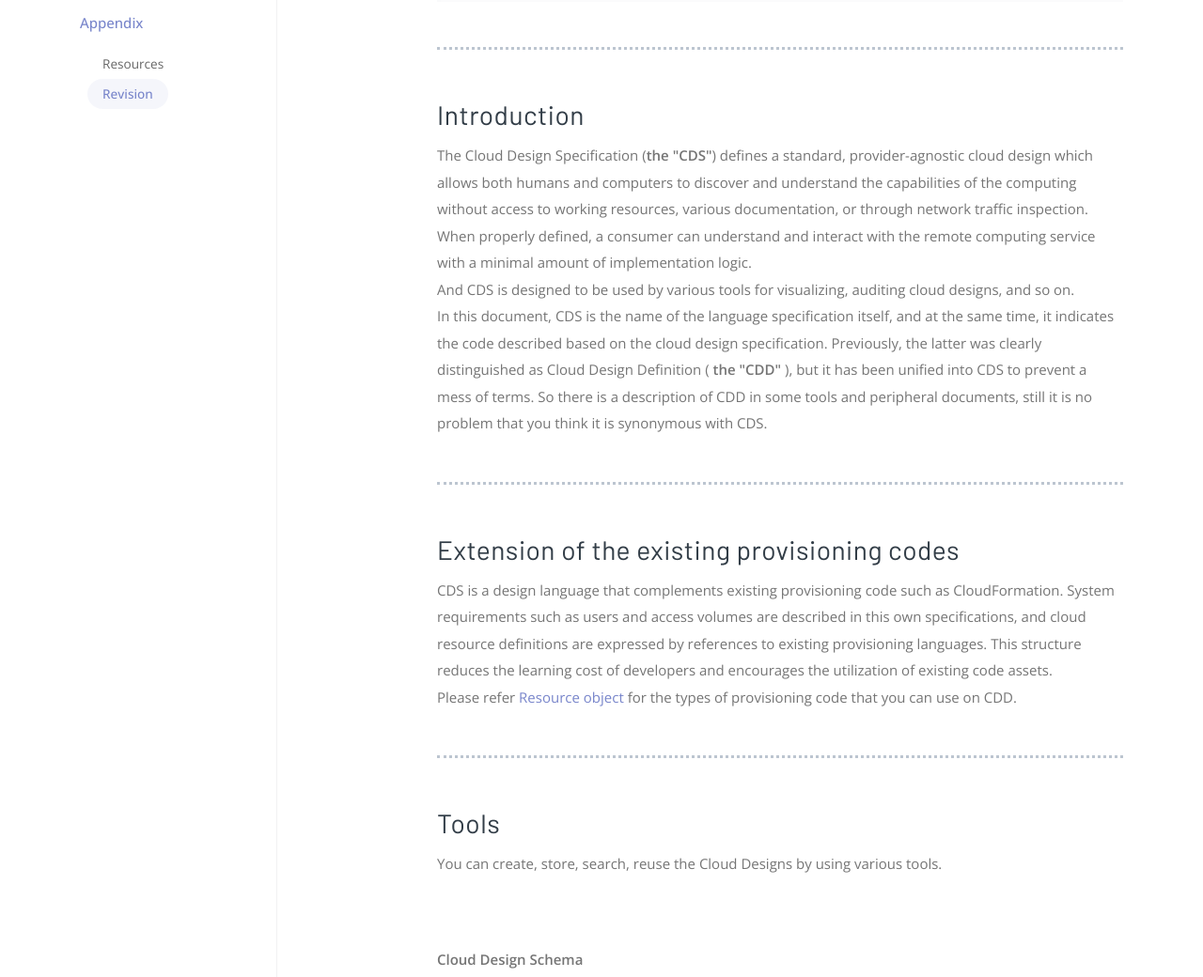
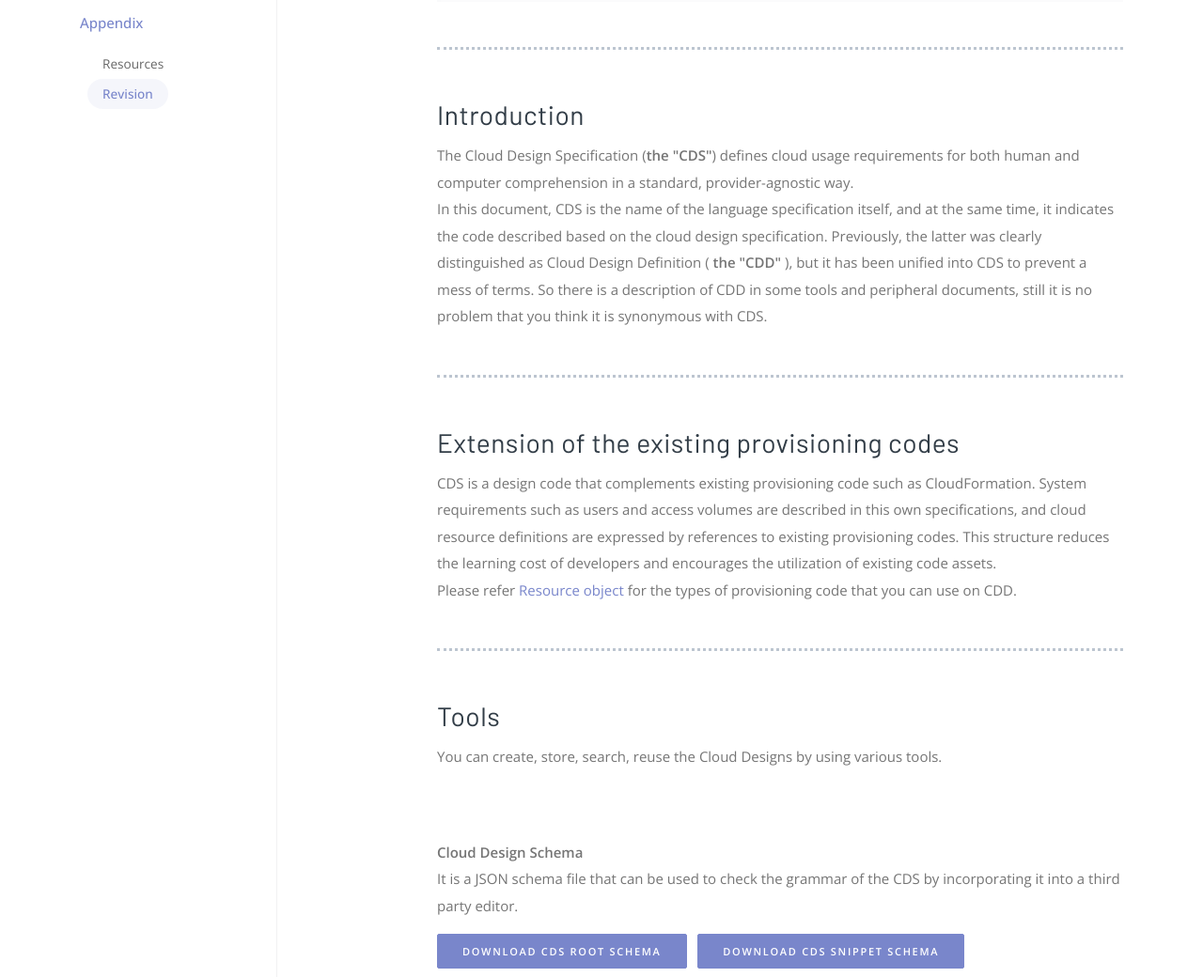
Before and after one commit to reindeer-project/CloudDesignSpecification, a plain HTML site: page index.html in a window 1280 px wide. Shown: the part 759-1799 px from the top of the page at 94% size. Drawn offline with nearby package versions, Linux system fonts and the light colour scheme.

Commit message:
Fixed some expressions.　There is no change in the specifications themselves.

```diff
--- a/index.html
+++ b/index.html
@@ -65,7 +65,7 @@
       <div class="row">
         <div class="col-sm-12 col-md-8" style="text-align:center">
           <h1>Cloud Design Specification (CDS)</h1>
-          <p class="lead">Design code for defining cloud usage requirements.</p>
+          <p class="lead">Code for defining cloud usage requirements</p>
           <p>version 1.3.2</p>
         </div>
         <div class="col-sm-12 col-md-4" style="text-align:right">
@@ -211,13 +211,7 @@
 
           <hr class="hr-dot-bold my-7">
           <h3 id="introduction">Introduction<a class="anchor" href="#introduction"></a></h3>
-          <p>The Cloud Design Specification (<b>the "CDS"</b>) defines a standard, provider-agnostic cloud
-            design which allows both humans and computers
-            to discover and understand the capabilities of the computing without access to working resources, various
-            documentation, or through network traffic inspection.
-            When properly defined, a consumer can understand and interact with the remote computing service with a
-            minimal amount of implementation logic.
-            <br>And CDS is designed to be used by various tools for visualizing, auditing cloud designs, and so on.
+          <p>The Cloud Design Specification (<b>the "CDS"</b>) defines cloud usage requirements for both human and computer comprehension in a standard, provider-agnostic way.
             <br>In this document, CDS is the name of the language specification itself, and at the same time, it
             indicates the code described based on the cloud design specification. Previously, the latter was clearly
             distinguished as Cloud Design Definition (<b> the "CDD" </b>), but it has been unified into CDS to prevent a
@@ -228,9 +222,9 @@
           <hr class="hr-dot-bold my-7">
           <h3 id="extension">Extension of the existing provisioning codes <a class="anchor" href="#introduction"></a>
           </h3>
-          <p>CDS is a design language that complements existing provisioning code such as CloudFormation. System
+          <p>CDS is a design code that complements existing provisioning code such as CloudFormation. System
             requirements such as users and access volumes are described in this own specifications, and cloud resource
-            definitions are expressed by references to existing provisioning languages. This structure reduces the
+            definitions are expressed by references to existing provisioning codes. This structure reduces the
             learning cost of developers and encourages the utilization of existing code assets.
             <br>Please refer <a href="#s-resource">Resource object</a> for the types of provisioning code that you can
             use on CDD.
```
Also changed, not shown: index_ja.html (+6 -10 lines).
